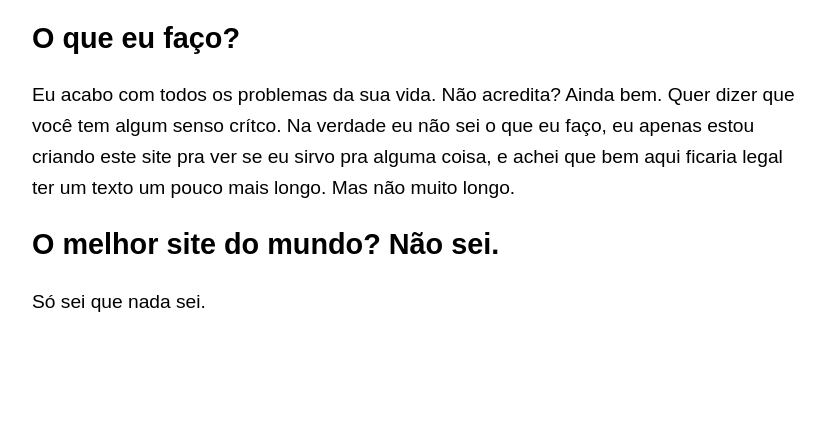
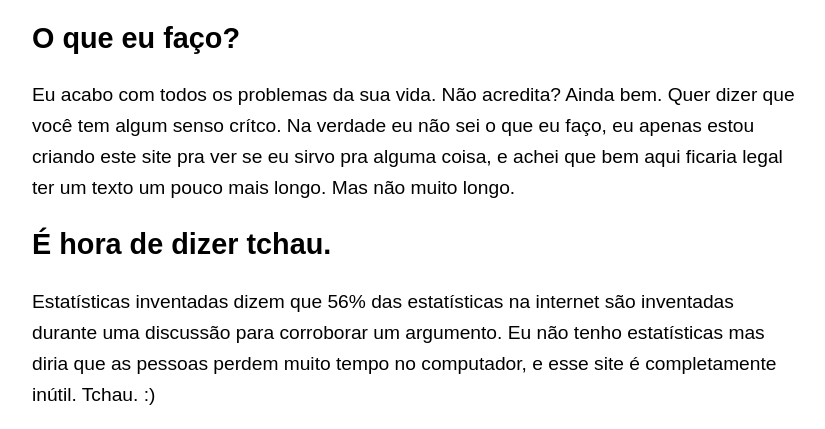
Before and after one commit to gustavomello/gustavomello.github.io, a plain HTML site: page index.html in a window 1280 px wide. Shown: the part 405-834 px from the top of the page, without its empty margins (224-1049 px from the left). Before the commit the page ends 800 px from the top, so only its background shows below. Drawn offline with Linux system fonts and the light colour scheme.

Commit message:
Melhorando o texto

```diff
--- a/index.html
+++ b/index.html
@@ -26,7 +26,7 @@
 	</header>
 	<section>
 		<h2>Aqui estão algumas fomas de contato.</h2>
-		<p>Não tem desculpa pra não me contatar
+		<p>Não tem desculpa pra não me contatar.
 		<ul>
 			<li>Telefone: 35 125 856 555
 			<li>Email: gustavomello@outlook.com
@@ -40,7 +40,7 @@
 		<p>Eu acabo com todos os problemas da sua vida. Não acredita? Ainda bem. Quer dizer que você tem algum senso crítco. Na verdade eu não sei o que eu faço, eu apenas estou criando este site pra ver se eu sirvo pra alguma coisa, e achei que bem aqui ficaria legal ter um texto um pouco mais longo. Mas não muito longo. </a>
 	</section>
 	<section>
-		<h2>O melhor site do mundo? Não sei.</h2>
-		<p>Só sei que nada sei.</a>
+		<h2>É hora de dizer tchau.</h2>
+		<p>Estatísticas inventadas dizem que 56% das estatísticas na internet são inventadas durante uma discussão para corroborar um argumento. Eu não tenho estatísticas mas diria que as pessoas perdem muito tempo no computador, e esse site é completamente inútil. Tchau. :)</a>
 	</section>
 </article>
```
